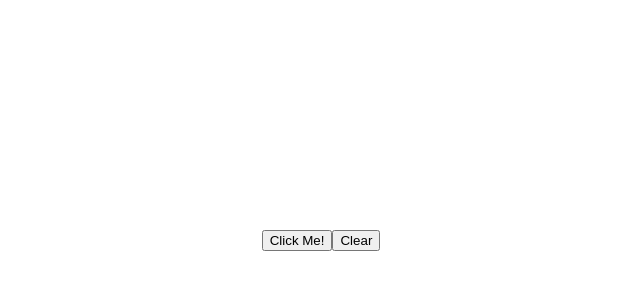
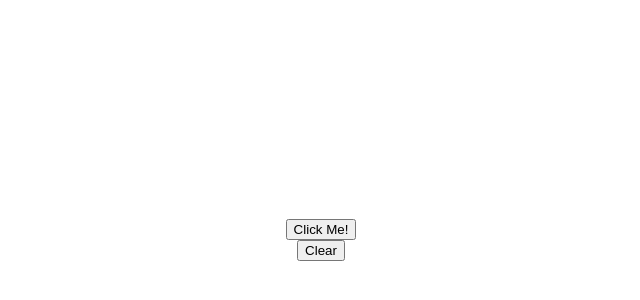
Before and after one commit to Carson-Bain/Etch-a-Sketch, a plain HTML site: page index.html in a window 1280 px wide. Shown: the part 160-460 px from the top of the page, without its empty margins (319-959 px from the left). Drawn offline with Linux system fonts and the light colour scheme.

```diff
--- a/style.css
+++ b/style.css
@@ -2,10 +2,14 @@ body {
     display: flex;
     justify-content: center;
     align-items: center;
+    flex-direction: column;
     height: 100vh;
     margin: 0;
+    padding: 0;
+    box-sizing: border-box;
   }
 
+  /* the boxes within the grid */
 .grid-item {
     width: 20px;
     height: 20px;
```
